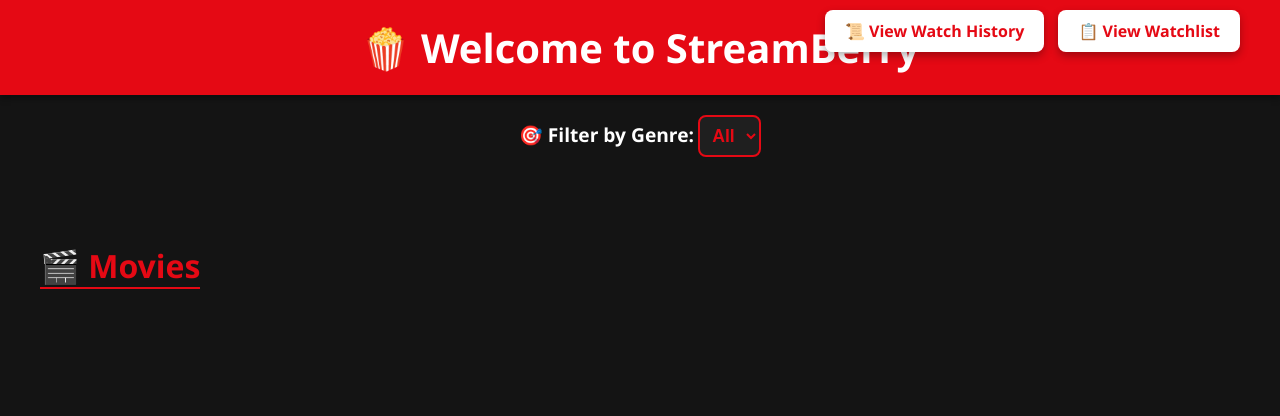
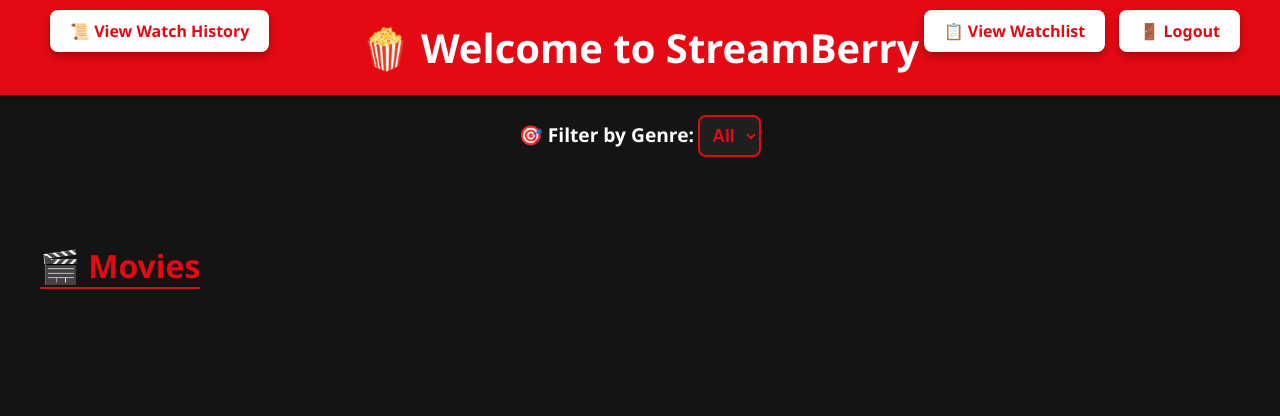
Before and after one commit to GunikaSingh/StreamBerry, a Flask app: page /home in a window 1280 px wide. Shown: the top 416 px of the page. Run offline with Flask 3, Linux system fonts and the light colour scheme; the visitor is signed in with stand-in values (Sample User, id 1); data that the repository does not hold is empty.

Commit message:
changed homepage

```diff
--- a/templates/homepage.html
+++ b/templates/homepage.html
@@ -26,13 +26,21 @@
             font-size: 2.5rem;
         }
 
-        .header-buttons {
+
+        .left-buttons, .right-buttons {
             position: absolute;
             top: 20px;
+        }
+
+        .left-buttons {
+            left: 40px;
+        }
+
+        .right-buttons {
             right: 40px;
         }
 
-        .header-buttons a {
+        .left-buttons a, .right-buttons a {
             background-color: #fff;
             color: #e50914;
             padding: 10px 20px;
@@ -44,10 +52,11 @@
             margin-left: 10px;
         }
 
-        .header-buttons a:hover {
+        .left-buttons a:hover, .right-buttons a:hover {
             background-color: #e50914;
             color: #fff;
         }
+
 
         .content-section {
             padding: 40px;
@@ -149,9 +158,12 @@
 <body>
     <header>
         <h1>🍿 Welcome to StreamBerry</h1>
-        <div class="header-buttons">
+        <div class="left-buttons">
             <a href="{{ url_for('watch_log') }}">📜 View Watch History</a>
+        </div>
+        <div class="right-buttons">
             <a href="{{ url_for('watchlist') }}">📋 View Watchlist</a>
+            <a href="{{ url_for('login') }}">🚪 Logout</a>
         </div>
     </header>
     <!-- Genre Filter Dropdown -->
```
